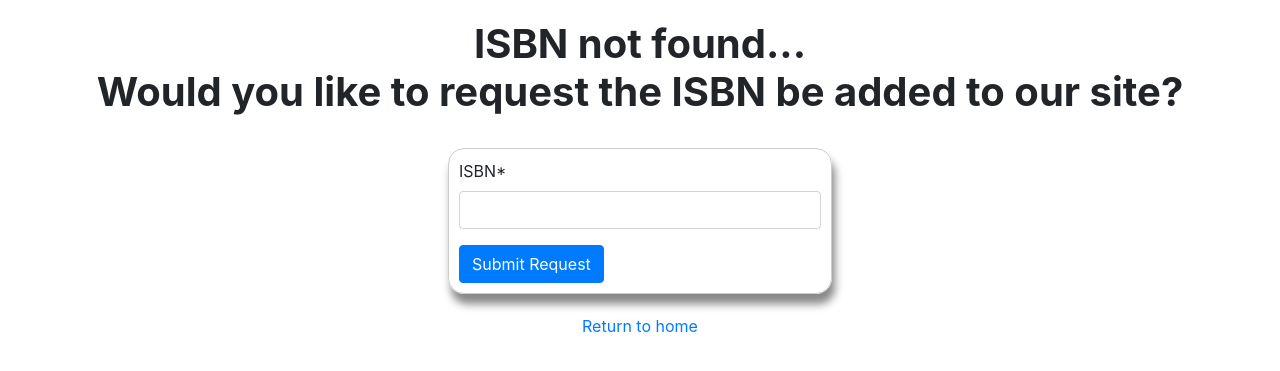
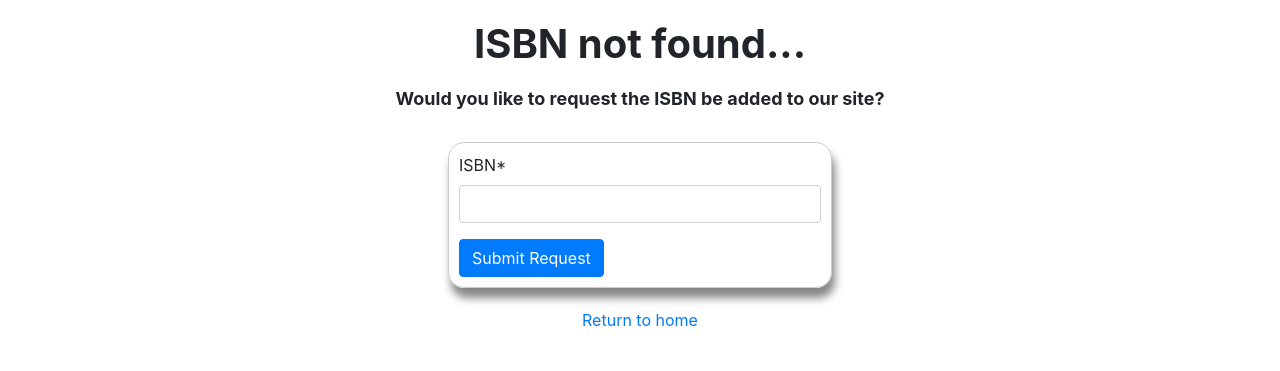
Before and after one commit to Ajmakare/TextHubISU, a Django app: page /sendrequest/ in a window 1280 px wide. Shown: the top 371 px of the page. Run offline with Django 4.2, Linux system fonts and the light colour scheme; some libraries are stand-ins or nearby versions.

Commit message:
send request css tweak

```diff
--- a/texthubISU/texthubapi/templates/sendrequest.html
+++ b/texthubISU/texthubapi/templates/sendrequest.html
@@ -7,8 +7,8 @@
     {% load crispy_forms_tags %}
 
 
-<h1 style = "font-weight: bolder;text-align: center ;margin-top: 20px;">ISBN not found... <br>
-    Would you like to request the ISBN be added to our site?</h1>
+<h1 style = "font-weight: bolder;text-align: center ;margin-top: 20px;">ISBN not found... </h1>
+<h2 style = "font-weight: bolder;text-align: center ;margin-top: 20px; font-size:large;"> Would you like to request the ISBN be added to our site?</h2>
 <br>
 
 <div style = "margin-left:35%;width: 30%;border: 1px solid #ccc!important;border-radius: 16px; padding:10px;box-shadow: 3px 10px 8px #888888">
```
